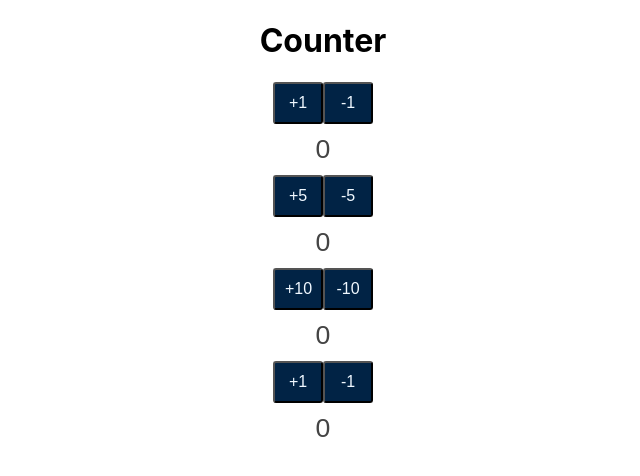
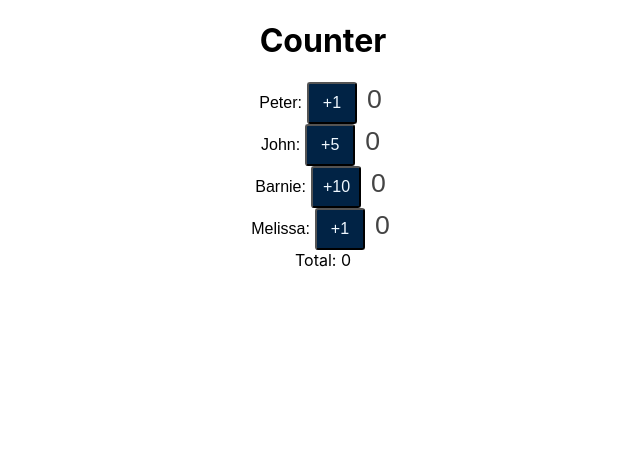
Before and after one commit to shotinyuriy/spring-boot-react, a React (Create React App) app in the folder todo-app/: page / in a window 1280 px wide. Shown: the top 476 px of the page, without its empty margins (317-957 px from the left). Built offline with nearby package versions, Linux system fonts and the light colour scheme.

Commit message:
STEP 3.13 Moving State Up - Adding state to Counter Component

```diff
--- a/todo-app/src/components/counter/Counter.css
+++ b/todo-app/src/components/counter/Counter.css
@@ -1,3 +1,6 @@
+.counterLine {
+}
+
 button {
     padding: 10px;
     width: 50px;
@@ -11,3 +14,10 @@ button {
     padding: 10px;
     font-size: 20pt;
 }
+
+.title {
+    font-family: Arial, Helvetica, sans-serif;
+    font-size: 12pt;
+    padding: 5px;
+    width: 200px;
+}
--- a/todo-app/src/components/counter/Counter.jsx
+++ b/todo-app/src/components/counter/Counter.jsx
@@ -3,16 +3,35 @@ import PropTypes from 'prop-types';
 import './Counter.css';
 
 class Counter extends Component {
+
+    constructor() {
+        super();
+        this.state = {
+            counter : 0
+        };
+        this.increment = this.increment.bind(this);
+    }
+
     render() {
         return (
             <div className="counter">
                 <h1>Counter</h1>
-                <CounterButton by={1}></CounterButton>
-                <CounterButton by={5}></CounterButton>
-                <CounterButton by={10}></CounterButton>
-                <CounterButton></CounterButton>
+                <CounterButton title="Peter" by={1} incrementMethod={this.increment}></CounterButton>
+                <CounterButton title="John" by={5} incrementMethod={this.increment}></CounterButton>
+                <CounterButton title="Barnie" by={10} incrementMethod={this.increment}></CounterButton>
+                <CounterButton title="Melissa" incrementMethod={this.increment}></CounterButton>
+                <div>
+                    Total: {this.state.counter}
+                </div>
             </div>
         );
+    }
+
+    increment(by) {
+        console.log(`increment in parent by ${by}`);
+        this.setState({
+            counter: (this.state.counter + by)
+        });
     }
 }
 
@@ -26,21 +45,20 @@ class CounterButton extends Component {
             counter : 0
         }
         this.increment = this.increment.bind(this);
-        this.decrement = this.decrement.bind(this);
     }
 
     render() {
         const counterStyle = {fontFamily: 'Arial', color: '#444444'};
         return (
-                <>
-                <div>
+                <div className="counterLine">
+                    <span className="title">{this.props.title}:</span>
+                <span>
                 <button onClick={this.increment}>+{this.props.by}</button>
-                <button onClick={this.decrement}>-{this.props.by}</button>
+                </span>
+                <span className="count" style={counterStyle}>
+                <span >{this.state.counter}</span>
+                </span>
                 </div>
-                <div className="count" style={counterStyle}>
-                <span >{this.state.counter}</span>
-                </div>
-                </>
         );
     };
 
@@ -49,13 +67,7 @@ class CounterButton extends Component {
         this.setState({
             counter: this.state.counter + this.props.by
         });
-    };
-
-    decrement() {
-        // this.state.counter-- => Bad Practice
-        this.setState({
-            counter: this.state.counter - this.props.by
-        });
+        this.props.incrementMethod(this.props.by);
     };
 }
 
```
